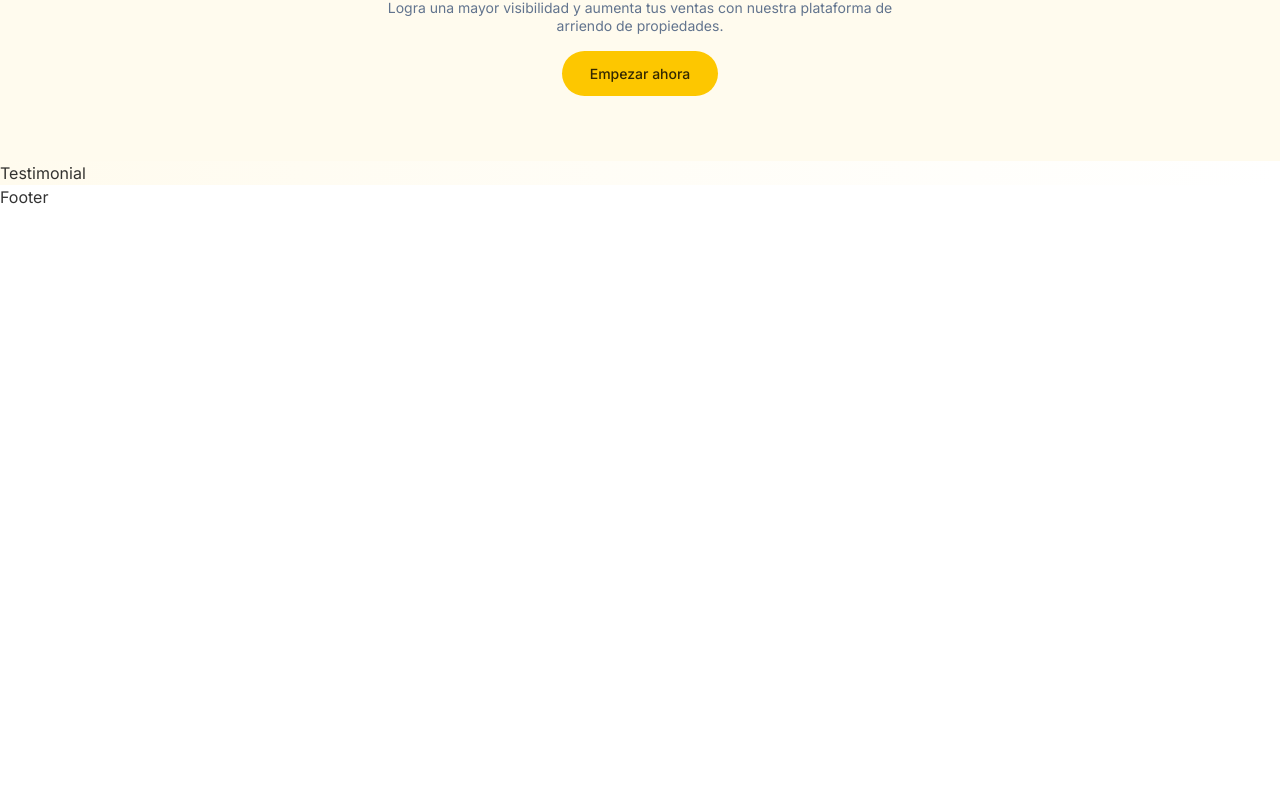
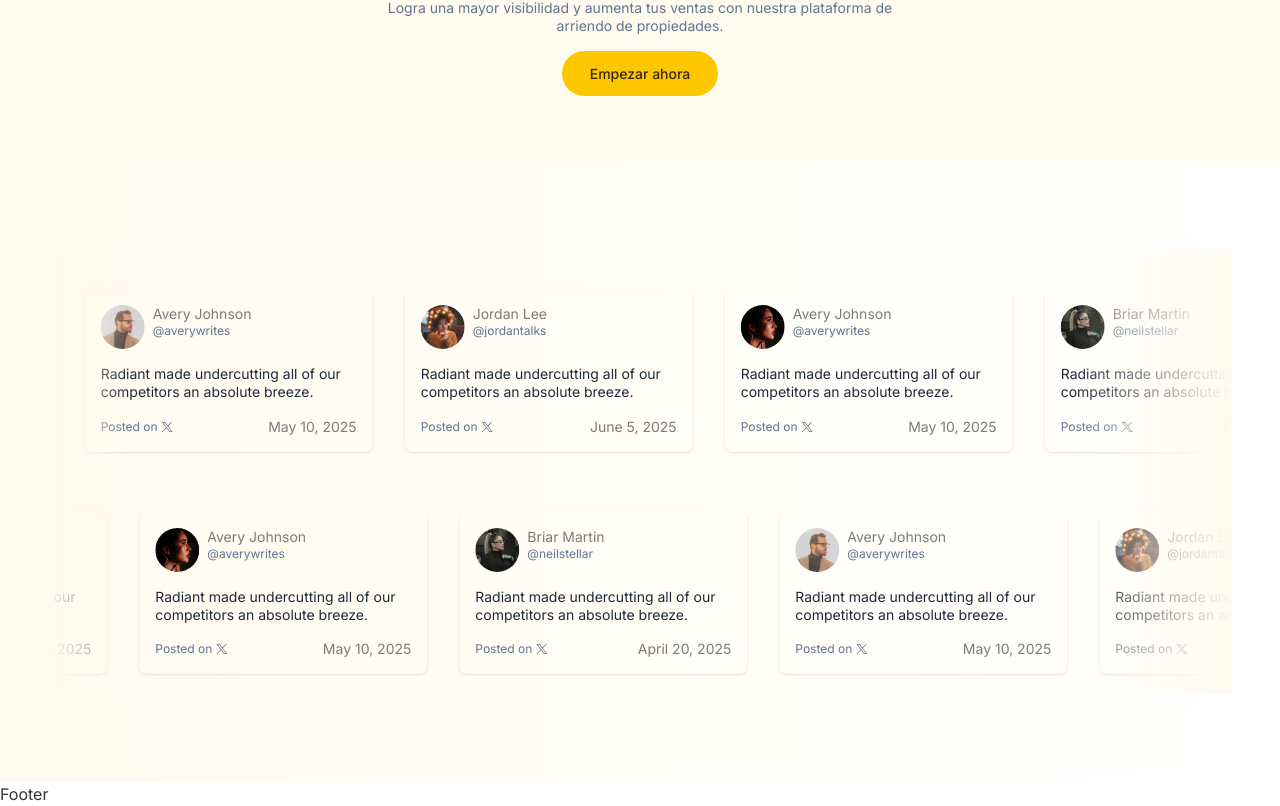
Before and after one commit to Avila-Pato/ModernWeb, a React (Vite) app: page / in a window 1280 px wide. Shown: the part 3494-4300 px from the top of the page. Before the commit the page ends 3703 px from the top, so only its background shows below. Built offline with nearby package versions, Linux system fonts and the light colour scheme; no server answers.

Commit message:
Implement Testimonial component with animated marquee display for user feedback

```diff
--- a/src/components/Testimonial.jsx
+++ b/src/components/Testimonial.jsx
@@ -1,9 +1,100 @@
 import React from 'react'
+import { assets } from '../assets/data';
 
 const Testimonial = () => {
-  return (
-    <div>Testimonial</div>
-  )
+  const cardsData = [
+        {
+            image: assets.user1,
+            name: 'Briar Martin',
+            handle: '@neilstellar',
+            date: 'April 20, 2025'
+        },
+        {
+            image: assets.user2,
+            name: 'Avery Johnson',
+            handle: '@averywrites',
+            date: 'May 10, 2025'
+        },
+        {
+            image: assets.user3,
+            name: 'Jordan Lee',
+            handle: '@jordantalks',
+            date: 'June 5, 2025'
+        },
+        {
+            image: assets.user4,
+            name: 'Avery Johnson',
+            handle: '@averywrites',
+            date: 'May 10, 2025'
+        },
+    ];
+
+    const CreateCard = ({ card }) => (
+        <div className="p-4 rounded-lg mx-4 shadow hover:shadow-lg transition-all duration-200 w-72 shrink-0">
+            <div className="flex gap-2">
+                <img className="size-11 rounded-full" src={card.image} alt="User Image" />
+                <div className="flex flex-col">
+                    <div className="flex items-center gap-1">
+                        <p>{card.name}</p>
+                    </div>
+                    <span className="text-xs text-slate-500">{card.handle}</span>
+                </div>
+            </div>
+            <p className="text-sm py-4 text-gray-800">Radiant made undercutting all of our competitors an absolute
+                breeze.</p>
+            <div className="flex items-center justify-between text-slate-500 text-xs">
+                <div className="flex items-center gap-1">
+                    <span>Posted on</span>
+                    <a href="https://x.com" target="_blank" className="hover:text-sky-500">
+                        <svg width="11" height="10" viewBox="0 0 11 10" fill="none" xmlns="http://www.w3.org/2000/svg">
+                            <path d="m.027 0 4.247 5.516L0 10h.962l3.742-3.926L7.727 10H11L6.514 4.174 10.492 0H9.53L6.084 3.616 3.3 0zM1.44.688h1.504l6.64 8.624H8.082z" fill="currentColor" />
+                        </svg>
+                    </a>
+                </div>
+                <p>{card.date}</p>
+            </div>
+        </div>
+    );
+
+    return (
+      <section className='max-padd-container py-16 xl:py-22'>
+            <style>{`
+            @keyframes marqueeScroll {
+                0% { transform: translateX(0%); }
+                100% { transform: translateX(-50%); }
+            }
+
+            .marquee-inner {
+                animation: marqueeScroll 25s linear infinite;
+            }
+
+            .marquee-reverse {
+                animation-direction: reverse;
+            }
+        `}</style>
+
+            <div className="marquee-row  overflow-hidden relative">
+                <div className="absolute left-0 top-0 h-full w-20 z-10 pointer-events-none bg-gradient-to-r from-[#fffbee] to-transparent"></div>
+                <div className="marquee-inner flex transform-gpu min-w-[200%] pt-10 pb-5">
+                    {[...cardsData, ...cardsData].map((card, index) => (
+                        <CreateCard key={index} card={card} />
+                    ))}
+                </div>
+                <div className="absolute right-0 top-0 h-full w-20 md:w-40 z-10 pointer-events-none bg-gradient-to-l from-[#fffbee] to-transparent"></div>
+            </div>
+
+            <div className="marquee-row  overflow-hidden relative">
+                <div className="absolute left-0 top-0 h-full w-20 z-10 pointer-events-none bg-gradient-to-r from-[#fffbee] to-transparent"></div>
+                <div className="marquee-inner marquee-reverse flex transform-gpu min-w-[200%] pt-10 pb-5">
+                    {[...cardsData, ...cardsData].map((card, index) => (
+                        <CreateCard key={index} card={card} />
+                    ))}
+                </div>
+                <div className="absolute right-0 top-0 h-full w-20 md:w-40 z-10 pointer-events-none bg-gradient-to-l from-[#fffbee] to-transparent"></div>
+            </div>
+      </section>
+
+    )
 }
 
 export default Testimonial
```
